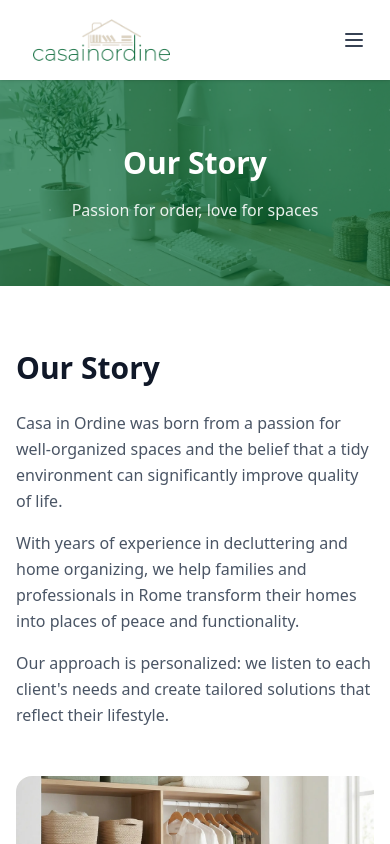
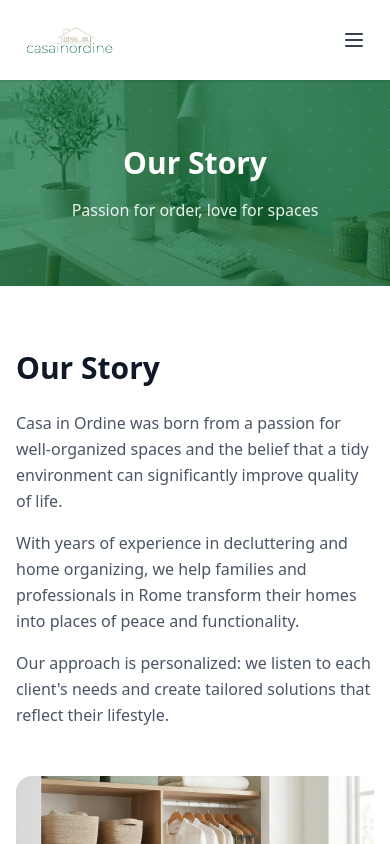
Before and after one commit to edwardcastle/casa-in-ordine, a Next.js app: page /en/about in a window 390 px wide. Shown: the top 844 px of the page. Built offline with nearby package versions, Linux system fonts and the light colour scheme.

Commit message:
Reduce header logo size for better mobile display

```diff
--- a/src/components/Header.tsx
+++ b/src/components/Header.tsx
@@ -28,10 +28,10 @@ export default function Header() {
             <Image
               src="/images/logo/logo_800x300.png"
               alt="Casa in Ordine"
-              width={240}
-              height={90}
+              width={200}
+              height={75}
               priority
-              className="h-16 md:h-20 w-auto"
+              className="h-10 md:h-14 w-auto"
             />
           </Link>
 
```
